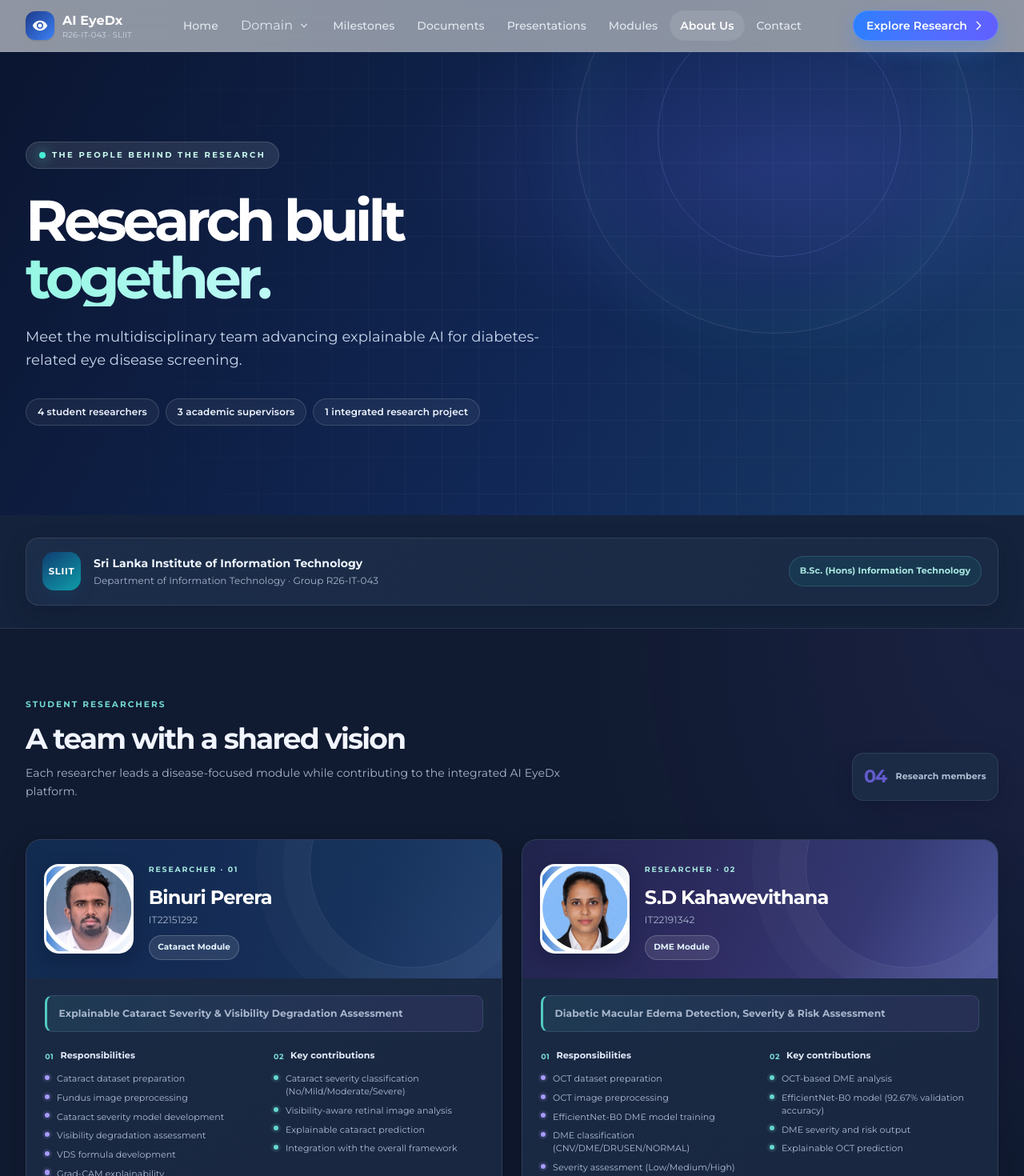
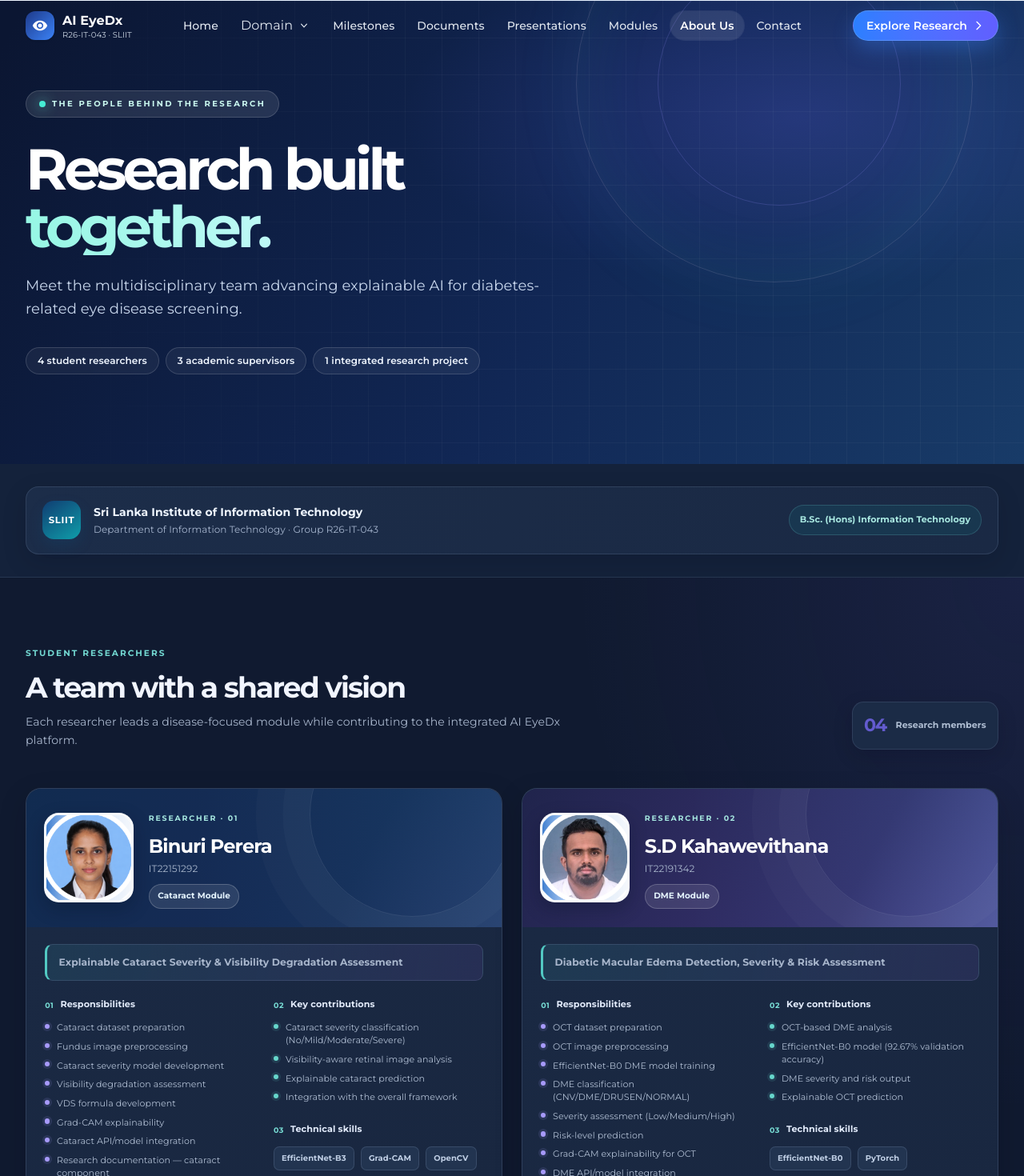
Before and after one commit to Senura-ux/research-portfolio, a Next.js app in the folder ai-eyedx/: page /about in a window 1280 px wide. Shown: the top 1470 px of the page at 80% size. Built offline with nearby package versions, Linux system fonts and the light colour scheme.

Commit message:
feat: swap team member photos for accurate representation

```diff
--- a/ai-eyedx/src/app/about/page.tsx
+++ b/ai-eyedx/src/app/about/page.tsx
@@ -6,7 +6,7 @@ const team = [
     id: "IT22151292",
     role: "Explainable Cataract Severity & Visibility Degradation Assessment",
     initials: "BP",
-    photo: "/team/member-kahawevithana.png",
+    photo: "/team/member-perera.png",
     disease: "Cataract Module",
     email: null,
     responsibilities: [
@@ -32,7 +32,7 @@ const team = [
     id: "IT22191342",
     role: "Diabetic Macular Edema Detection, Severity & Risk Assessment",
     initials: "SK",
-    photo: "/team/member-perera.png",
+    photo: "/team/member-kahawevithana.png",
     disease: "DME Module",
     email: null,
     responsibilities: [
--- a/ai-eyedx/src/app/page.tsx
+++ b/ai-eyedx/src/app/page.tsx
@@ -624,8 +624,8 @@ export default function HomePage() {
 
           <div className="grid grid-cols-1 sm:grid-cols-2 lg:grid-cols-4 gap-5 mb-10">
             {[
-              { name: "Binuri Perera", id: "IT22151292", role: "Cataract & Visibility Degradation", initials: "BP", disease: "Cataract", photo: "/team/member-kahawevithana.png" },
-              { name: "S.D Kahawevithana", id: "IT22191342", role: "DME Detection & Risk Assessment", initials: "SK", disease: "DME", photo: "/team/member-perera.png" },
+              { name: "Binuri Perera", id: "IT22151292", role: "Cataract & Visibility Degradation", initials: "BP", disease: "Cataract", photo: "/team/member-perera.png" },
+              { name: "S.D Kahawevithana", id: "IT22191342", role: "DME Detection & Risk Assessment", initials: "SK", disease: "DME", photo: "/team/member-kahawevithana.png" },
               { name: "Chavindee M.A.P.", id: "IT22127778", role: "Glaucoma Detection & Risk", initials: "CM", disease: "Glaucoma", photo: "/team/member-chavindee.png" },
               { name: "Oshan Wijekoon", id: "IT22265388", role: "DR Detection & System Integration", initials: "OW", disease: "DR", photo: "/team/member-wijekoon.png" },
             ].map((member) => (
--- a/ai-eyedx/src/components/Navbar.tsx
+++ b/ai-eyedx/src/components/Navbar.tsx
@@ -55,10 +55,10 @@ export default function Navbar() {
   return (
     <nav
       ref={domainMenuRef}
-      className={`sticky top-0 z-50 transition-all duration-300 ${
+      className={`sticky top-0 z-50 -mb-16 transition-all duration-300 ${
         scrolled
           ? "bg-slate-950/75 backdrop-blur-xl shadow-[0_12px_40px_rgba(15,23,42,0.18)] border-b border-white/10"
-          : "bg-slate-950/40 backdrop-blur-md border-b border-white/10"
+          : "border-b border-transparent bg-transparent"
       }`}
     >
       <div className="max-w-7xl mx-auto px-4 sm:px-6 lg:px-8">
```
